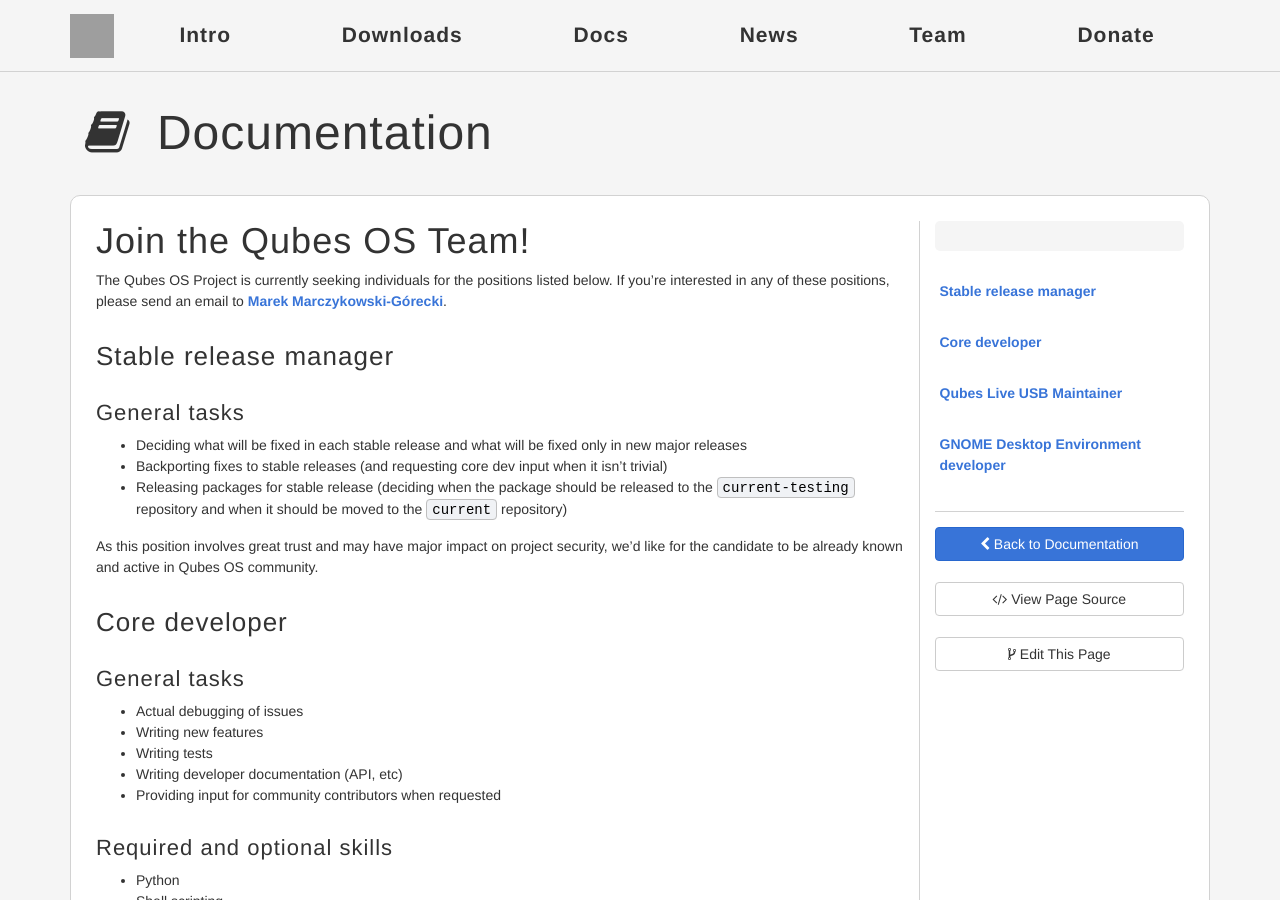
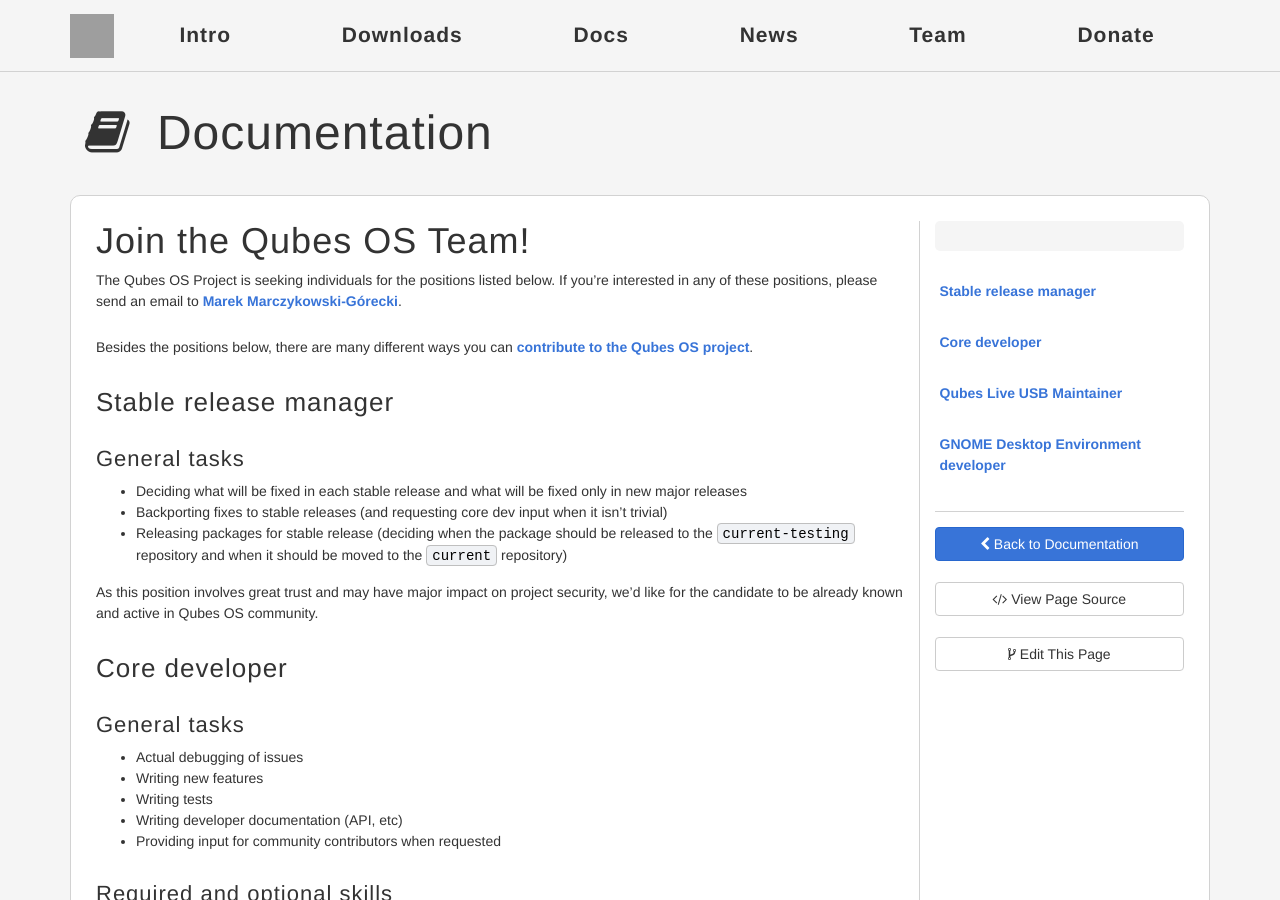
Before and after one commit to QubesOS/qubesos.github.io, a Jekyll site: the page built from pages/join.md, in a window 1280 px wide and 900 px high. Built offline with Jekyll 4.4.1, drawn with Linux system fonts in a browser that asks for light colours; some web fonts are replaced; grey boxes are pictures that could not be loaded.

Commit message:
added mention of contributing page

```diff
--- a/pages/join.md
+++ b/pages/join.md
@@ -7,9 +7,11 @@ permalink: /join/
 Join the Qubes OS Team!
 =======================
 
-The Qubes OS Project is currently seeking individuals for the positions listed
+The Qubes OS Project is seeking individuals for the positions listed
 below. If you're interested in any of these positions, please send an email to
 [Marek Marczykowski-Górecki](mailto:marmarek@invisiblethingslab.com).
+
+Besides the positions below, there are many different ways you can [contribute to the Qubes OS project](/doc/contributing/).
 
 Stable release manager
 ----------------------
```
